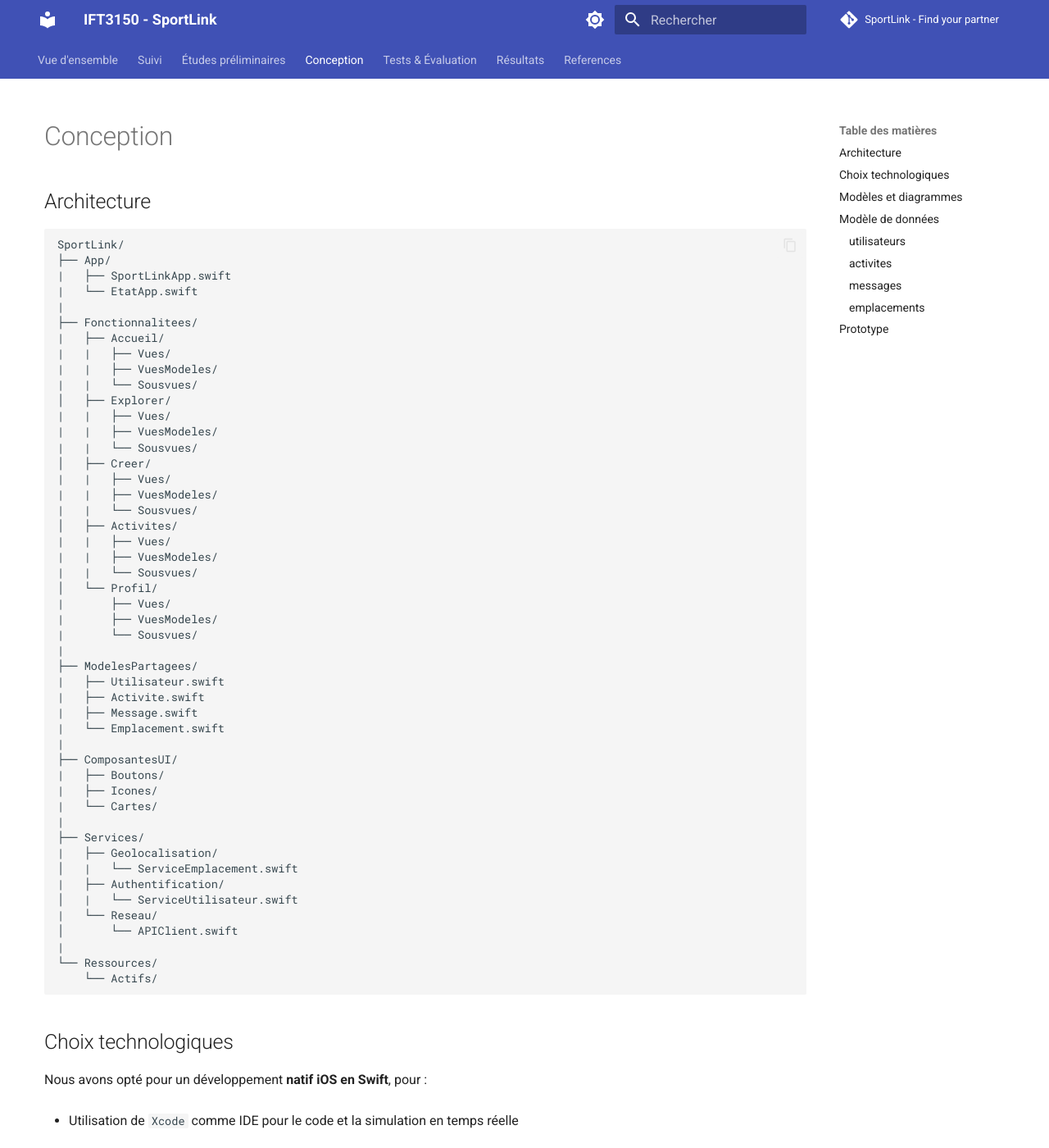
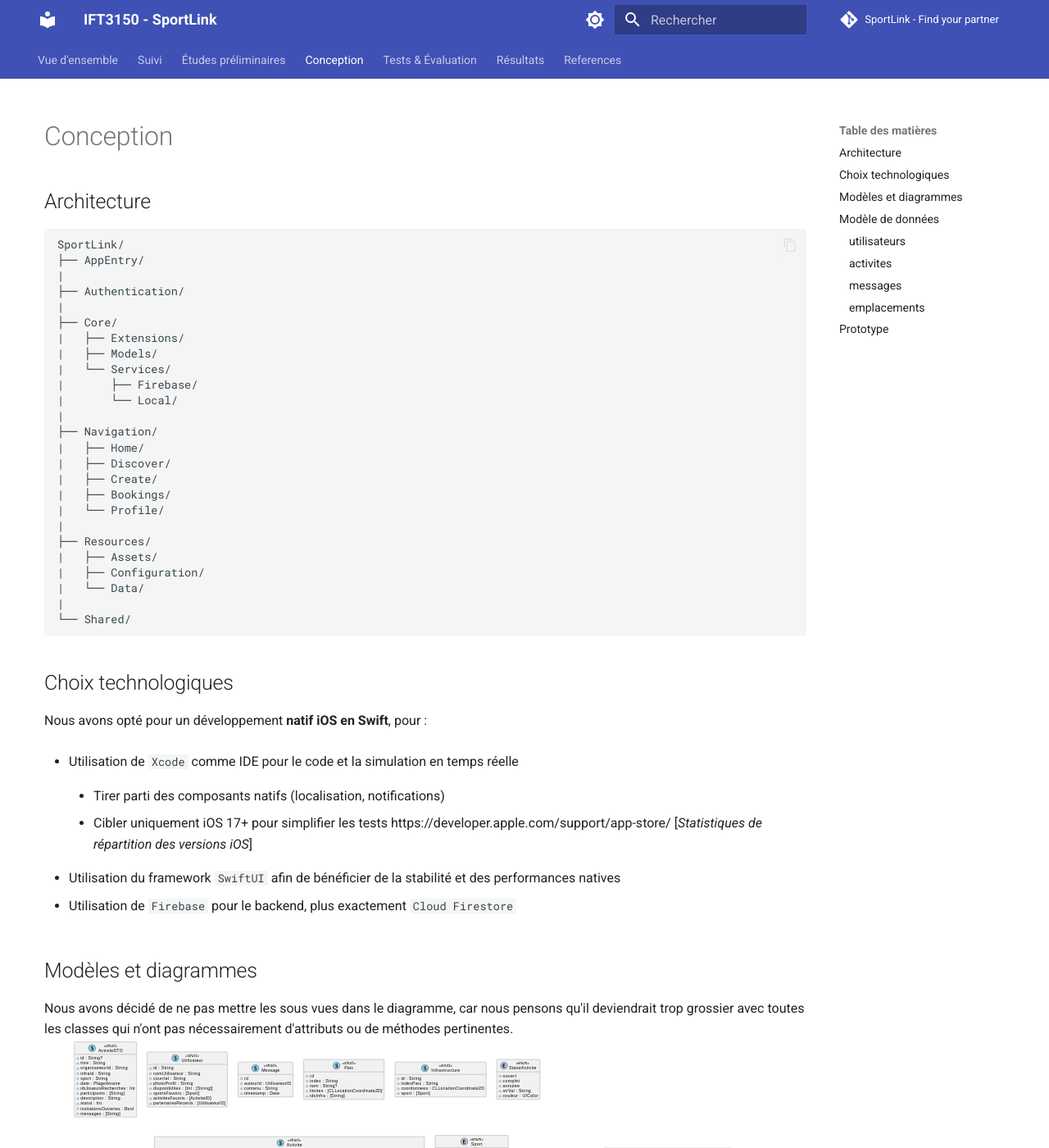
Before and after one commit to mrquaternion/SportLink, an MkDocs documentation site: the page built from docs/conception.md, in a window 1280 px wide and 1400 px high. Shown: the whole window at 82% size. Built offline with MkDocs 1.6.1 and Material for MkDocs 9.7.7, drawn with Linux system fonts in a browser that asks for light colours; comment, search, counter and statistics services are not loaded.

````diff
--- a/docs/conception.md
+++ b/docs/conception.md
@@ -3,53 +3,30 @@
 ## Architecture
 ```plaintext
 SportLink/
-├── App/
-|   ├── SportLinkApp.swift
-|   └── EtatApp.swift
+├── AppEntry/
 |
-├── Fonctionnalitees/
-|   ├── Accueil/
-|   |   ├── Vues/
-|   |   ├── VuesModeles/
-|   |   └── Sousvues/
-│   ├── Explorer/
-|   |   ├── Vues/
-|   |   ├── VuesModeles/
-|   |   └── Sousvues/
-│   ├── Creer/
-|   |   ├── Vues/
-|   |   ├── VuesModeles/
-|   |   └── Sousvues/
-│   ├── Activites/
-|   |   ├── Vues/
-|   |   ├── VuesModeles/
-|   |   └── Sousvues/
-│   └── Profil/
-|       ├── Vues/
-|       ├── VuesModeles/
-|       └── Sousvues/
+├── Authentication/
 |
-├── ModelesPartagees/
-|   ├── Utilisateur.swift
-|   ├── Activite.swift
-|   ├── Message.swift
-|   └── Emplacement.swift
+├── Core/
+|   ├── Extensions/
+|   ├── Models/
+|   └── Services/
+|       ├── Firebase/
+|       └── Local/
 |
-├── ComposantesUI/
-|   ├── Boutons/
-|   ├── Icones/
-|   └── Cartes/
+├── Navigation/
+|   ├── Home/
+|   ├── Discover/
+|   ├── Create/
+|   ├── Bookings/
+|   └── Profile/
 |
-├── Services/
-|   ├── Geolocalisation/
-│   |   └── ServiceEmplacement.swift
-|   ├── Authentification/
-│   |   └── ServiceUtilisateur.swift
-|   └── Reseau/
-│       └── APIClient.swift
+├── Resources/
+|   ├── Assets/
+|   ├── Configuration/
+|   └── Data/
 |
-└── Ressources/
-    └── Actifs/
+└── Shared/
 ```
 
 ## Choix technologiques
````
Also changed, not shown: docs/diagrams/out/SportLink.svg.
